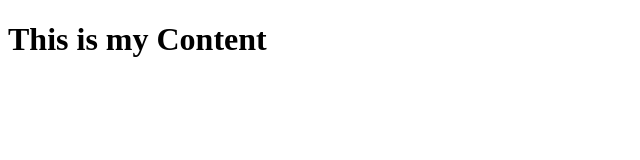
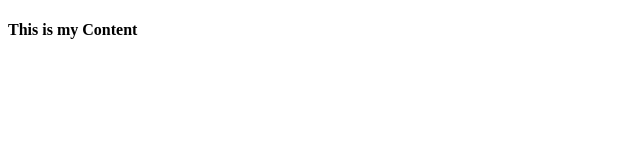
Before and after one commit to MikeB4689/pullRequest, a plain HTML site: page index.html in a window 1280 px wide. Shown: the whole page, without its empty margins (0-640 px from the left). Drawn offline with Linux system fonts and the light colour scheme.

Commit message:
change it to h4

```diff
--- a/index.html
+++ b/index.html
@@ -8,7 +8,7 @@
 </head>
 
 <body>
-    <h1>This is my Content</h1>
+    <h4>This is my Content</h4>
 </body>
 
 </html>
```
